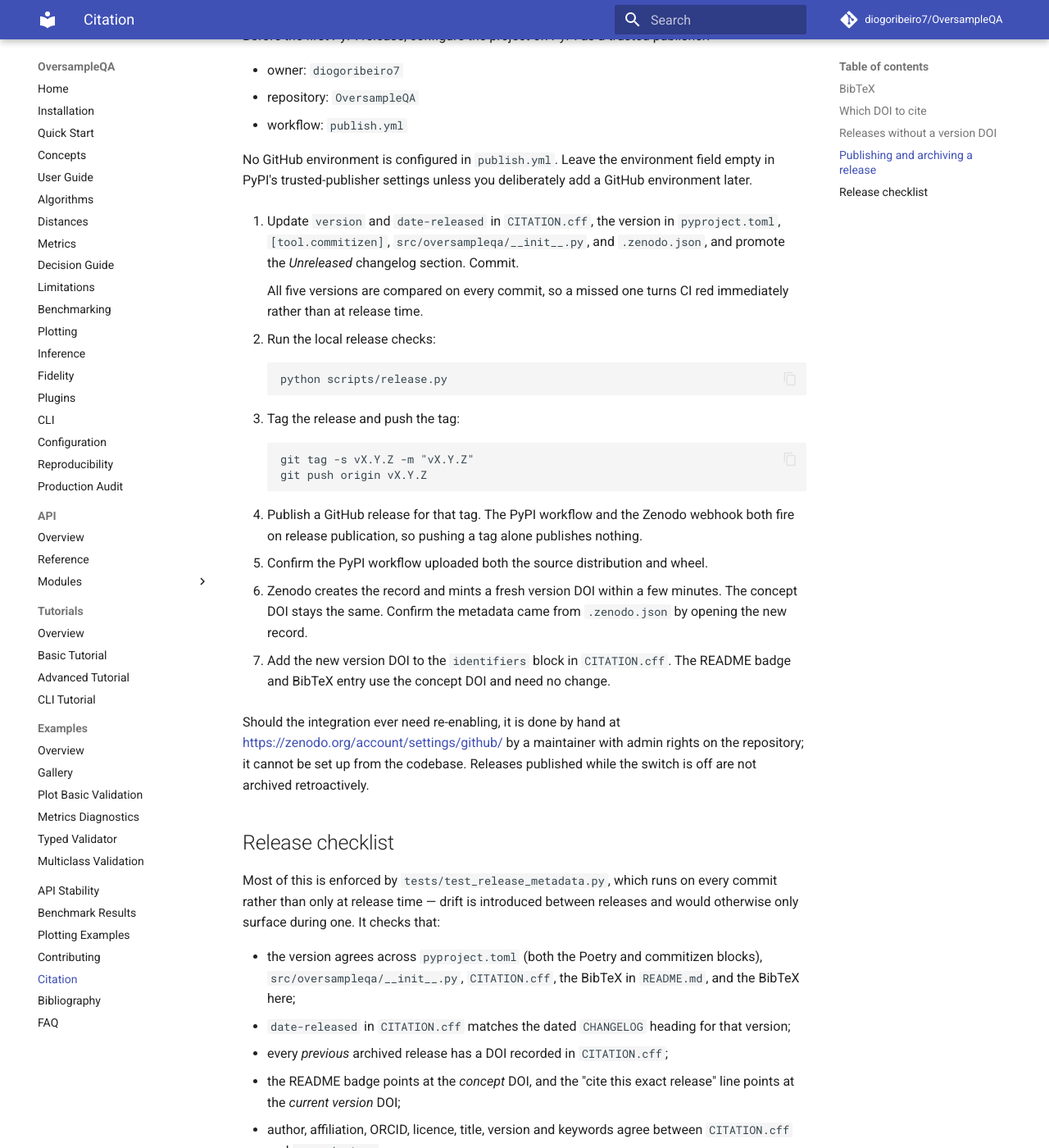
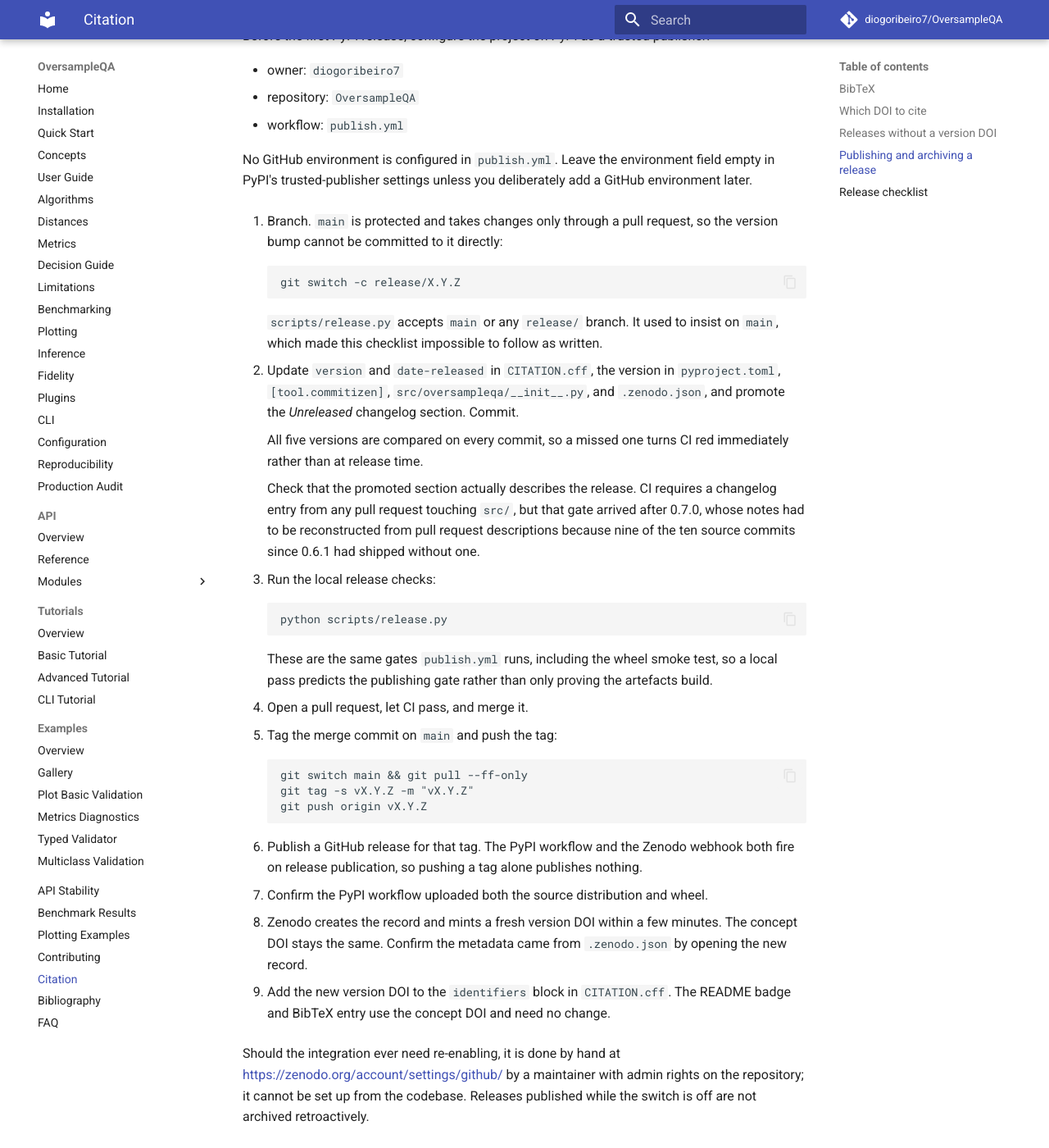
Before and after one commit to DiogoRibeiro7/OversampleQA, an MkDocs documentation site: the page built from docs/citation.md, in a window 1280 px wide and 1400 px high, scrolled down 1626 px. Shown: the whole window at 82% size. Built offline with MkDocs 1.6.1 and Material for MkDocs 9.7.7, drawn with Linux system fonts in a browser that asks for light colours; comment, search, counter and statistics services are not loaded.

Commit message:
fix(release): make the documented release process runnable
`scripts/release.py` refused to run anywhere but `main`, and `main` takes
changes only through a pull request -- so the version bump necessarily sits
on a branch, and the script refused the very branch the checklist creates.
Cutting 0.7.0 meant running its gates by hand instead. It now accepts
`main` or any `release/` branch, and still refuses a feature branch.

It also runs the wheel smoke test that `publish.yml` runs. Without it a
local pass said the artefacts build, not that they would survive the
publishing gate -- and a wheel breaks in ways the source tree never shows:
missing package data, an undeclared runtime dependency, a console script
that only works from an editable install.

`docs/citation.md` describes the branch-and-pull-request flow that is
actually possible, and says to check the promoted changelog section
describes the release.

Separately: the lint gate ran over `src tests` and never `scripts`, which
had quietly accumulated nine ruff errors -- unused imports, unsorted
imports, a stale `noqa`, an unused unpacked variable. All fixed, and the
gate now covers `scripts` in CI, in `publish.yml`, in the Makefile target
and in the release script itself, so the four cannot disagree about what
"lint passes" means.

```diff
--- a/docs/citation.md
+++ b/docs/citation.md
@@ -82,7 +82,16 @@ No GitHub environment is configured in `publish.yml`. Leave the
 environment field empty in PyPI's trusted-publisher settings unless you
 deliberately add a GitHub environment later.
 
-1.  Update `version` and `date-released` in `CITATION.cff`, the version
+1.  Branch. `main` is protected and takes changes only through a pull
+    request, so the version bump cannot be committed to it directly:
+
+        git switch -c release/X.Y.Z
+
+    `scripts/release.py` accepts `main` or any `release/` branch. It used
+    to insist on `main`, which made this checklist impossible to follow as
+    written.
+
+2.  Update `version` and `date-released` in `CITATION.cff`, the version
     in `pyproject.toml`, `[tool.commitizen]`,
     `src/oversampleqa/__init__.py`, and `.zenodo.json`, and promote the
     *Unreleased* changelog section. Commit.
@@ -90,27 +99,40 @@ deliberately add a GitHub environment later.
     All five versions are compared on every commit, so a missed one turns
     CI red immediately rather than at release time.
 
-2.  Run the local release checks:
+    Check that the promoted section actually describes the release. CI
+    requires a changelog entry from any pull request touching `src/`, but
+    that gate arrived after 0.7.0, whose notes had to be reconstructed from
+    pull request descriptions because nine of the ten source commits since
+    0.6.1 had shipped without one.
+
+3.  Run the local release checks:
 
         python scripts/release.py
 
-3.  Tag the release and push the tag:
+    These are the same gates `publish.yml` runs, including the wheel smoke
+    test, so a local pass predicts the publishing gate rather than only
+    proving the artefacts build.
 
+4.  Open a pull request, let CI pass, and merge it.
+
+5.  Tag the merge commit on `main` and push the tag:
+
+        git switch main && git pull --ff-only
         git tag -s vX.Y.Z -m "vX.Y.Z"
         git push origin vX.Y.Z
 
-4.  Publish a GitHub release for that tag. The PyPI workflow and the
+6.  Publish a GitHub release for that tag. The PyPI workflow and the
     Zenodo webhook both fire on release publication, so pushing a tag
     alone publishes nothing.
 
-5.  Confirm the PyPI workflow uploaded both the source distribution and
+7.  Confirm the PyPI workflow uploaded both the source distribution and
     wheel.
 
-6.  Zenodo creates the record and mints a fresh version DOI within a few
+8.  Zenodo creates the record and mints a fresh version DOI within a few
     minutes. The concept DOI stays the same. Confirm the metadata came
     from `.zenodo.json` by opening the new record.
 
-7.  Add the new version DOI to the `identifiers` block in
+9.  Add the new version DOI to the `identifiers` block in
     `CITATION.cff`. The README badge and BibTeX entry use the concept
     DOI and need no change.
 
```
Also changed, not shown: 6 other files.
